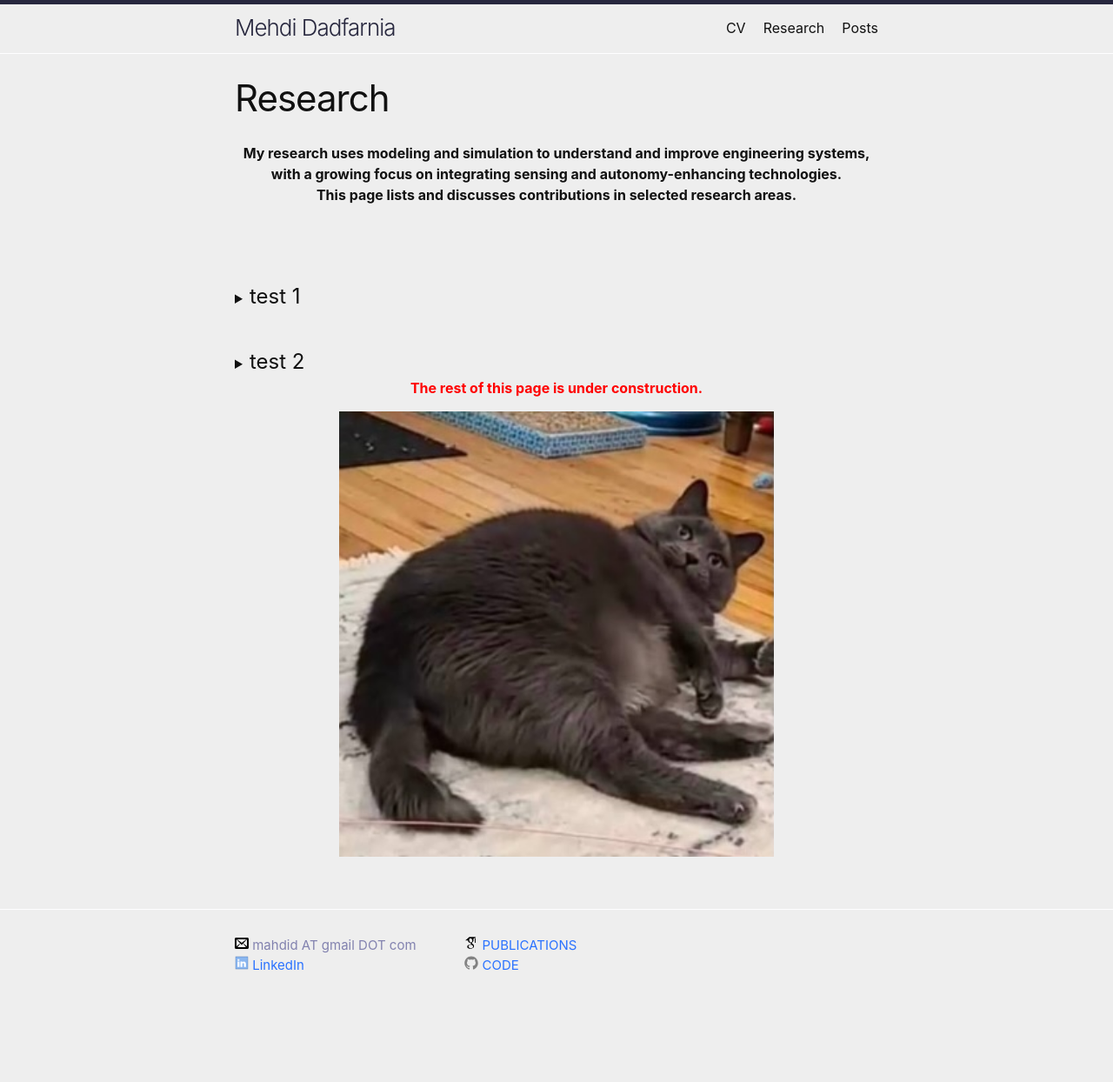
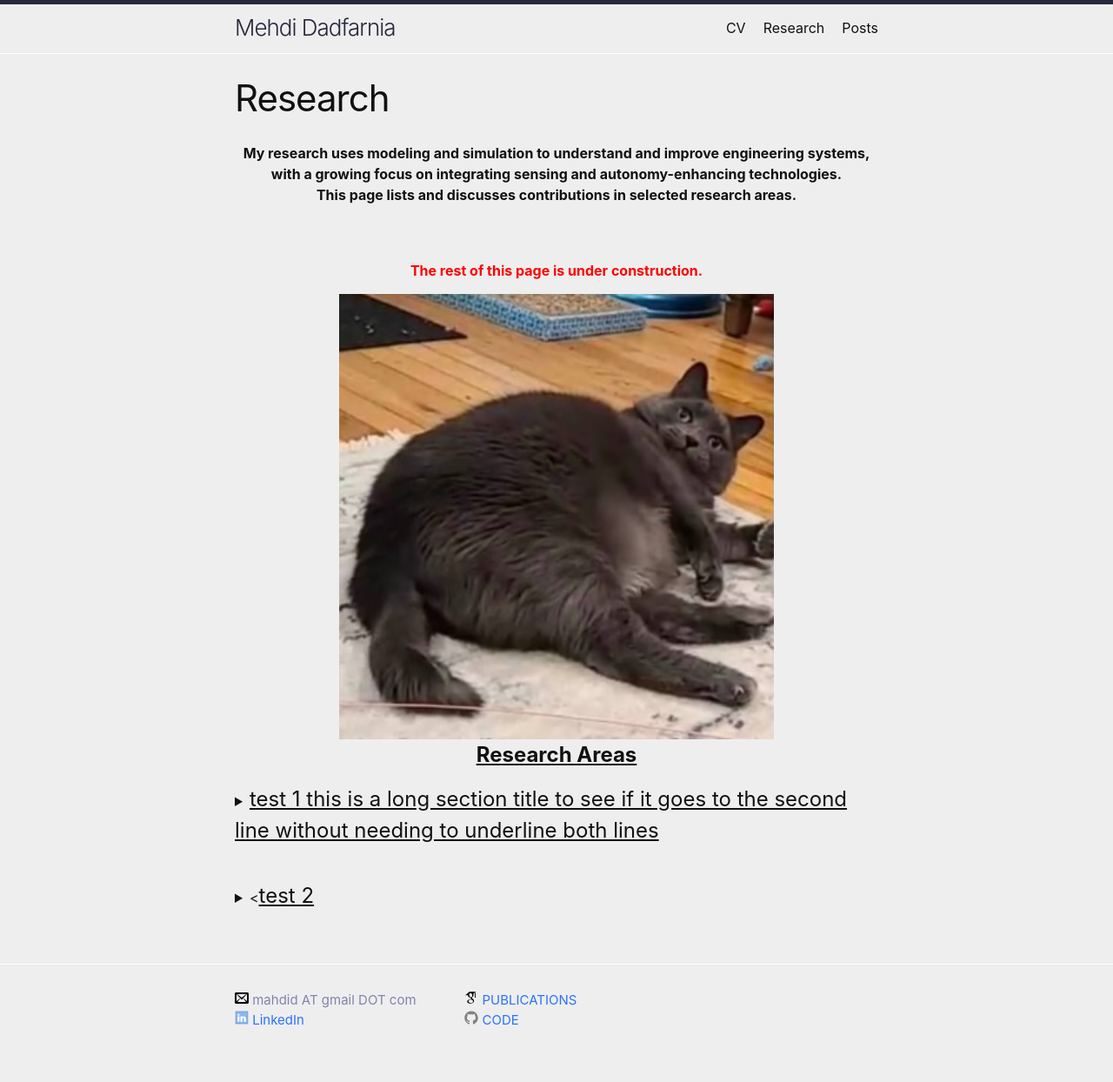
Before and after one commit to mehdidadfarnia/mehdidadfarnia.github.io, a Jekyll site: the page built from research.markdown, in a window 1280 px wide. Shown: the whole page at 87% size. Built offline with Jekyll 4.4.1, drawn with Linux system fonts in a browser that asks for light colours; before the commit the page ends 1181 px from its top, so only the background shows below that.

Commit message:
testing expandable section try 4

```diff
--- a/research.markdown
+++ b/research.markdown
@@ -8,23 +8,24 @@ permalink: /Research/
 <center><strong>This page lists and discusses contributions in selected research areas.</strong></center>
 <br>
 <br>
-<br>
+
+<p style="text-align: center; font-weight: bold; color: red;">The rest of this page is under construction.</p>
+<center><img src="/assets/images/sassywebmaster.jpg" alt="Sassy" style="width: 500px;"/></center>
+
+
+<h1 style="text-align: center; font-weight: bold; text-decoration: underline;">Research Areas</h1>
 
 
 <details>
-  <summary><h1 style="display: inline;">test 1</h1></summary>
+  <summary><h1 style="display: inline; text-decoration: underline;">test 1 this is a long section title to see if it goes to the second line without needing to underline both lines </h1></summary>
   hidden content
 </details>
 
 <br>
 
 <details>
-  <summary><h1 style="display: inline;">test 2</h1></summary>
+  <summary><<h1 style="display: inline; text-decoration: underline;">test 2</h1></summary>
 
 hidden content 2
 
 </details>
-
-
-<p style="text-align: center; font-weight: bold; color: red;">The rest of this page is under construction.</p>
-<center><img src="/assets/images/sassywebmaster.jpg" alt="Sassy" style="width: 500px;"/></center>
```
